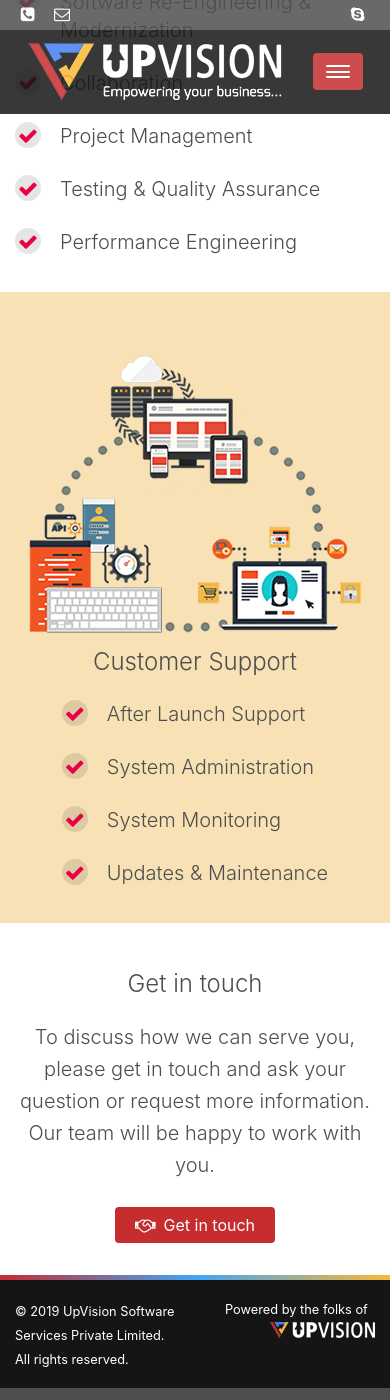
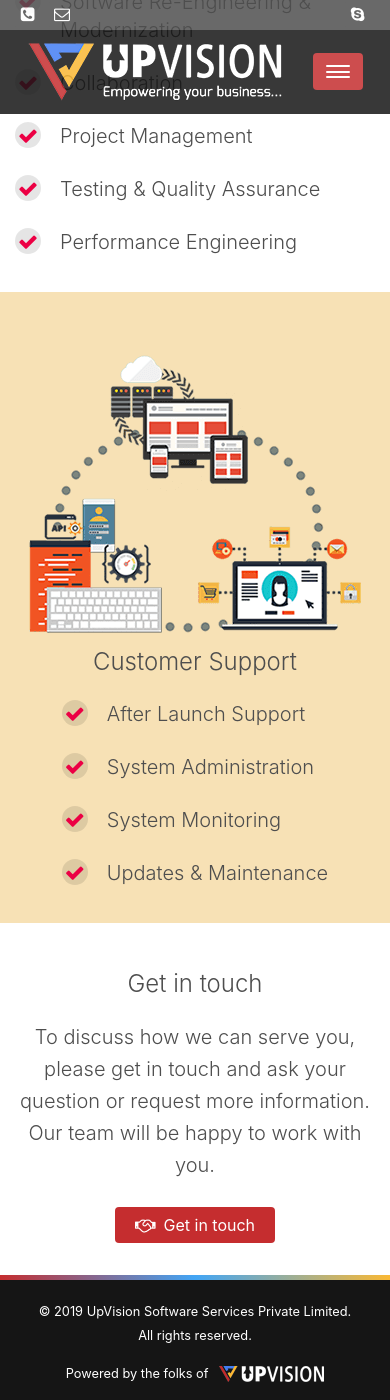
Before and after one commit to upvision-in/www.upvision.in, a Jekyll site: the page built from static/focus.html, in a window 390 px wide and 1400 px high, scrolled down 3434 px. Built offline with Jekyll 4.4.1, drawn with Linux system fonts in a browser that asks for light colours.

Commit message:
footer and focus services css

```diff
--- a/_includes/footer.html
+++ b/_includes/footer.html
@@ -2,11 +2,11 @@
     <section class="footer-summary bg-dark text-white ">
         <div class="container">
           <div class="row">
-            <div class="col-6 cr-text">
+            <div class="col-lg-6 col-md-6 col-sm-6 col-xs-12 cr-text">
               <p>&copy; 2019  UpVision Software Services Private Limited.
               </br>All rights reserved.</p>
             </div>
-            <div class="col-6 logo" style="text-align:right;">
+            <div class="col-lg-6 col-md-6 col-sm-6 col-xs-12 logo" style="text-align:right;">
               <p>Powered by the folks of &nbsp;
                   <a href="{{ '/' | relative_url }}"><img src="assets/images/ico/UpVision.LogoWithText.H16.png"></a>
               </p>
--- a/assets/css/upvision.css
+++ b/assets/css/upvision.css
@@ -523,6 +523,15 @@
 footer .cr-text p {
   line-height: 1.5rem;
   font-size: .8rem;
+}
+
+@media (max-width: 768px) {
+  footer .row {
+    text-align: center !important;
+  }
+  footer .row .logo {
+    text-align: center !important;
+  }
 }
 
 footer .footer-summary {
--- a/static/focus.html
+++ b/static/focus.html
@@ -35,8 +35,8 @@
     </section>
     <section>
         <div class="container">
-            <div class="row">
-                <div class="pull-right col-lg-6 col-md-6 col-sm-6 col-xs-12">
+            <div class="row flex-row-reverse">
+                <div class="col-lg-6 col-md-6 col-sm-6 col-xs-12">
                     <img src="assets/images/services.png" alt="">
                 </div>
                 <div class="col-lg-6 col-md-6 col-sm-6 col-xs-12">
@@ -71,12 +71,12 @@
     </section>
     <section style="background-color: #b9cffa;">
         <div class="container">
-            <div class="row">
-                <div class="pull-right col-lg-6 col-md-6 col-sm-6 col-xs-12">
+            <div class="row flex-row-reverse">
+                <div class="col-lg-6 col-md-6 col-sm-6 col-xs-12">
                     <img src="assets/images/services.png" alt="">
                 </div>
                 <div class="col-lg-6 col-md-6 col-sm-6 col-xs-12">
-                    <h1 class="display-4 pb-3">Business Process Optimization</h1>
+                    <h3 class="display-4 pb-3">Business Process Optimization</h3>
                     <ul class="lead checklist">
                         <li>Business Analysis and Consulting</li>
                         <li>Data Management and Analytics</li>
@@ -94,7 +94,7 @@
                     <img src="assets/images/services.png" alt="">
                 </div>
                 <div class="col-lg-6 col-md-6 col-sm-6 col-xs-12">
-                    <h1 class="display-4 pb-3">Productivity</h1>
+                    <h3 class="display-4 pb-3">Productivity</h3>
                     <ul class="lead checklist">
                         <li>Software Re-Engineering & Modernization</li>
                         <li>Collaboration</li>
@@ -108,12 +108,12 @@
     </section>
     <section style="background-color: #f7e1b5;">
         <div class="container">
-            <div class="row">
-                <div class="pull-right col-lg-6 col-md-6 col-sm-6 col-xs-12">
+            <div class="row flex-row-reverse">
+                <div class="col-lg-6 col-md-6 col-sm-6 col-xs-12">
                     <img src="assets/images/services.png" alt="">
                 </div>
                 <div class="col-lg-6 col-md-6 col-sm-6 col-xs-12">
-                    <h1 class="display-4 pb-3">Customer Support</h1>
+                    <h3 class="display-4 pb-3">Customer Support</h3>
                     <ul class="lead checklist">
                         <li>After Launch Support</li>
                         <li>System Administration</li>
```
Also changed, not shown: assets/css/upvision.scss (+9 -1 lines), 1 other file.
